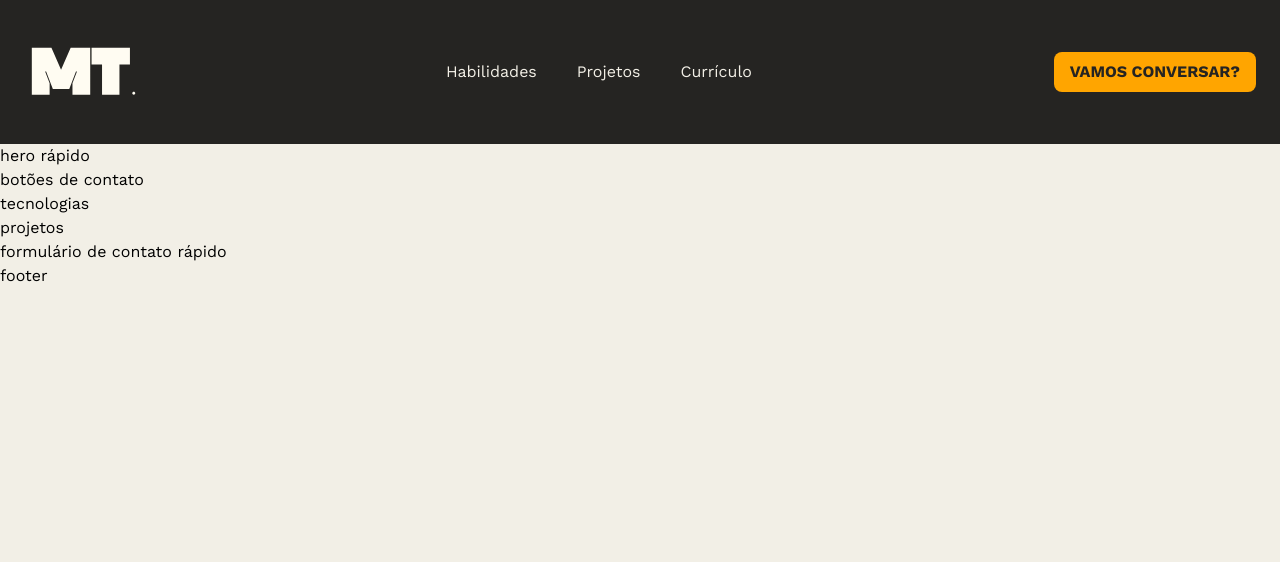
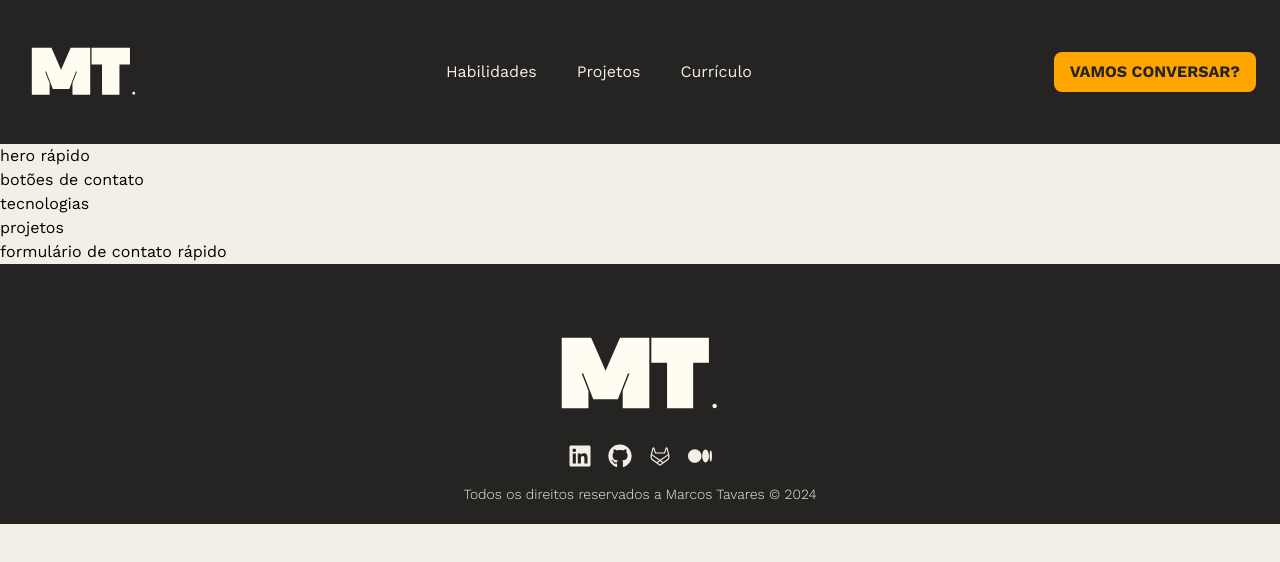
Before and after one commit to mjtavrs/portfolio-mjtavrs-next, a Next.js app: page / in a window 1280 px wide. Shown: the top 562 px of the page. Built offline with nearby package versions, Linux system fonts and the light colour scheme.

Commit message:
feat: create the footer component
created the footer component with the logo and a nav menu using the icons from the react-icons

```diff
--- a/package.json
+++ b/package.json
@@ -12,7 +12,8 @@
     "framer-motion": "^11.0.8",
     "next": "14.1.0",
     "react": "^18",
-    "react-dom": "^18"
+    "react-dom": "^18",
+    "react-icons": "^5.0.1"
   },
   "devDependencies": {
     "@types/node": "^20",
--- a/src/app/page.tsx
+++ b/src/app/page.tsx
@@ -1,3 +1,4 @@
+import Footer from "@/components/footer/Footer";
 import Header from "@/components/header/Header";
 
 export default function Home() {
@@ -9,7 +10,7 @@ export default function Home() {
       <p>tecnologias</p>
       <p>projetos</p>
       <p>formulário de contato rápido</p>
-      <p>footer</p>
+      <Footer />
     </>
   );
 }
--- /dev/null
+++ b/src/components/footer/Footer.tsx
@@ -0,0 +1,57 @@
+import Image from "next/image";
+import Link from "next/link";
+
+import { FaMedium, FaGithub, FaLinkedin } from "react-icons/fa6";
+import { PiGitlabLogoLight } from "react-icons/pi";
+
+export default function Footer() {
+    return (
+        <div className="flex flex-col items-center p-5 bg-black">
+            <Image
+                src="/assets/svg/logo_white.svg"
+                alt="Logo oficial do portfólio de Marcos Tavares"
+                width="180"
+                height="0"
+            />
+            <div className="flex flex-col gap-4 items-center">
+                <nav className="flex gap-4 text-beige mt-[-20px]">
+                    <Link
+                        href="https://www.linkedin.com/in/devmarcostavaress/"
+                        title="Visite meu perfil no Linkedin"
+                        target="_blank"
+                        className="text-2xl"
+                    >
+                        <FaLinkedin />
+                    </Link>
+                    <Link
+                        href="https://github.com/mjtavrs"
+                        title="Visite meu repositório no Github"
+                        target="_blank"
+                        className="text-2xl"
+                    >
+                        <FaGithub />
+                    </Link>
+                    <Link
+                        href="#"
+                        title="Visite meu repositório no Gitlab"
+                        target="_blank"
+                        className="text-2xl"
+                    >
+                        <PiGitlabLogoLight />
+                    </Link>
+                    <Link
+                        href="https://medium.com/@dev.marcostavares"
+                        title="Visite perfil no Medium"
+                        target="_blank"
+                        className="text-2xl"
+                    >
+                        <FaMedium />
+                    </Link>
+                </nav>
+                <p className="text-sm font-light text-beige text-center">
+                    Todos os direitos reservados a Marcos Tavares &#169; 2024
+                </p>
+            </div>
+        </div>
+    );
+}
```
Also changed, not shown: 1 other file (tests, documents, lock files or other folders).
